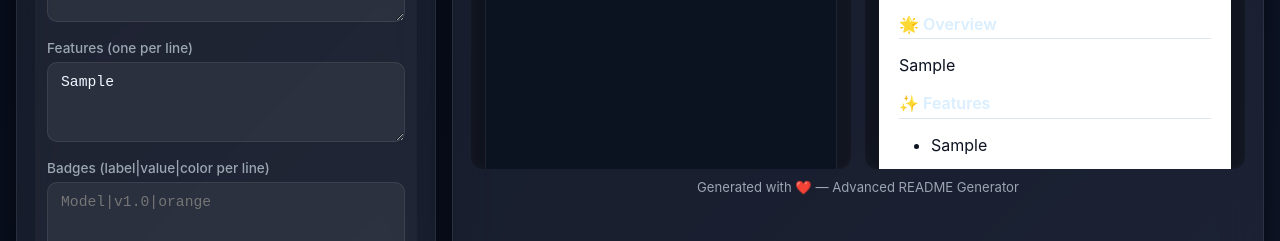
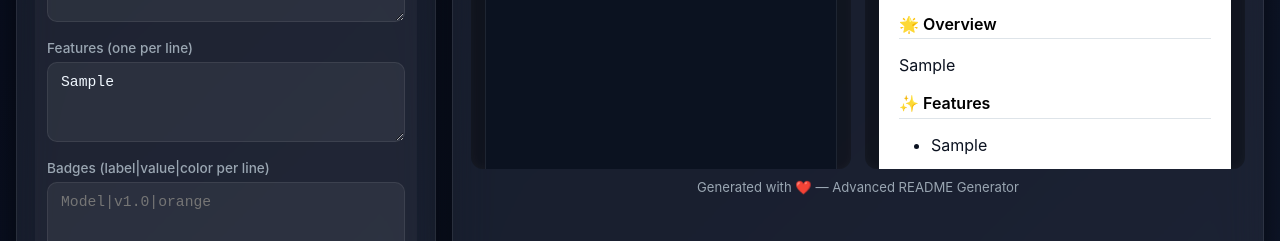
Before and after one commit to YashGoyal06/ReadMe_Generator, a plain HTML site: page index.html in a window 1280 px wide. Both pictures are taken after typing "Sample", "Sample", "Sample", "Sample", "Sample", "Sample" into the empty fields and a click on the button "Generate". Shown: the part 559-800 px from the top of the page. Drawn offline with nearby package versions, Linux system fonts and the light colour scheme.

Commit message:
Update index.html

```diff
--- a/index.html
+++ b/index.html
@@ -151,6 +151,9 @@
         font-weight: bold;
         display: block;
     }
+    #preview h2 {
+  color: #000000; /* Sets the heading color to black */
+  }
   </style>
 </head>
 <body>
```
